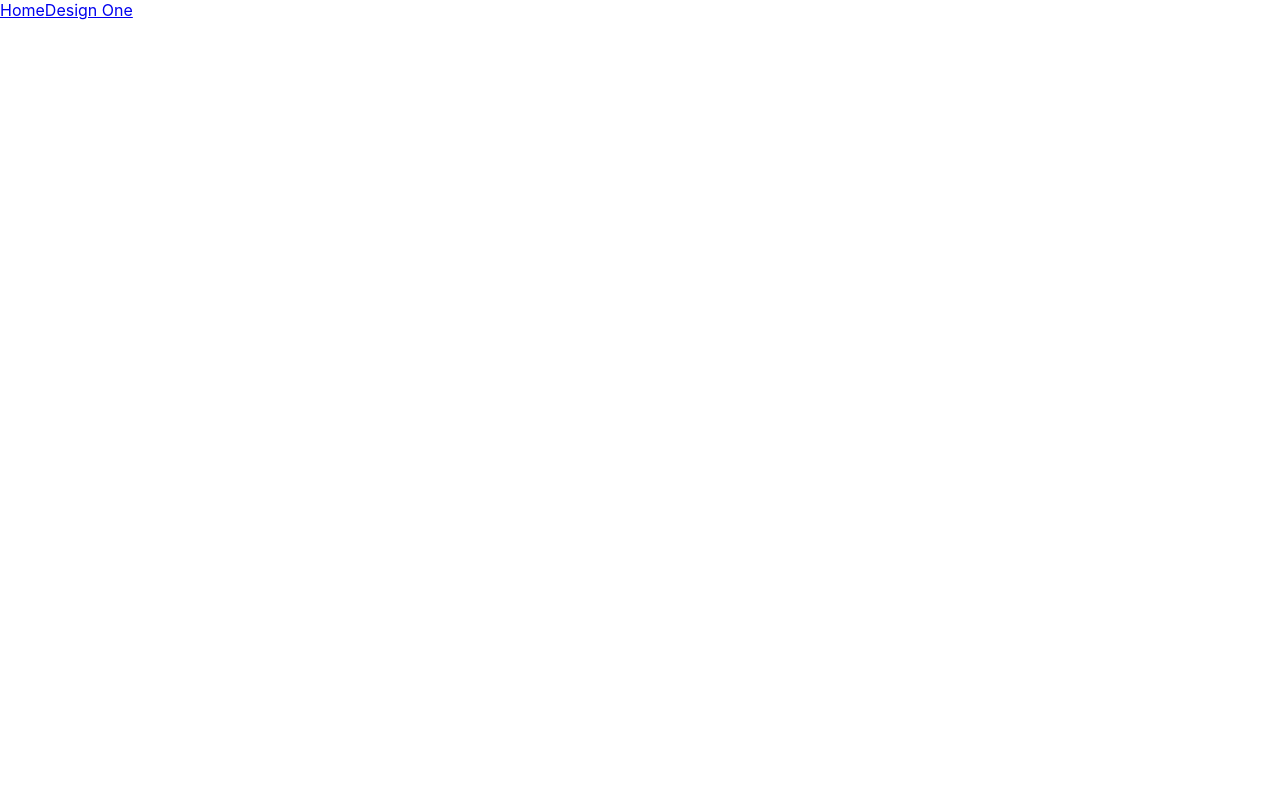
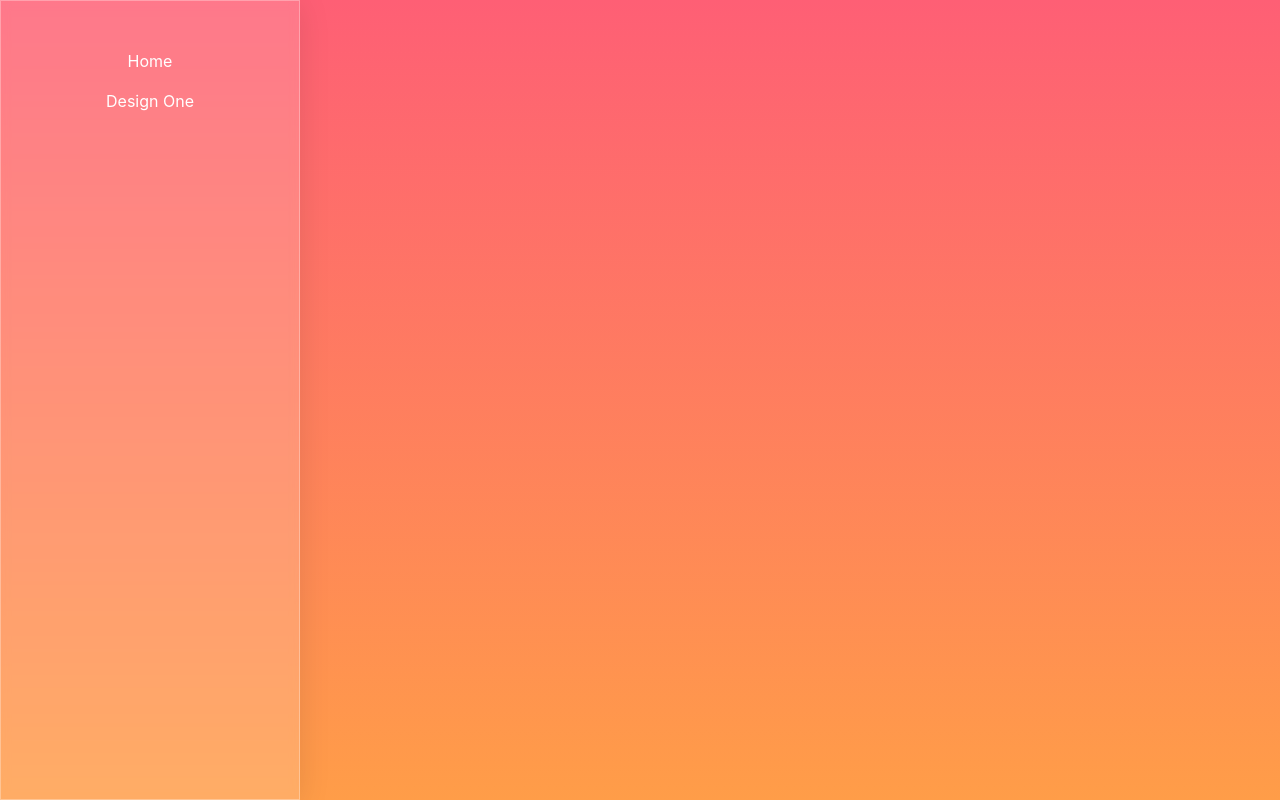
Before and after one commit to ABaker14791/framer-motion-animations, a React (Create React App) app: page / in a window 1280 px wide. Built offline with nearby package versions, Linux system fonts and the light colour scheme.

Commit message:
scss files added, navbar styled, other folder structure changes

```diff
--- a/package.json
+++ b/package.json
@@ -11,6 +11,7 @@
     "react-dom": "^18.1.0",
     "react-router-dom": "^6.3.0",
     "react-scripts": "5.0.1",
+    "sass": "^1.52.1",
     "web-vitals": "^2.1.4"
   },
   "scripts": {
--- a/src/App.jsx
+++ b/src/App.jsx
@@ -1,5 +1,7 @@
-import "./App.css";
+import "./sass/main.scss";
 import { BrowserRouter as Router, Routes, Route } from "react-router-dom";
+
+// Pages
 import Home from "./pages";
 import DesignOne from "./pages/DesignOne.jsx";
 
--- a/src/App.css
+++ b/src/App.scss
@@ -2,18 +2,6 @@
   margin: 0;
   padding: 0;
   box-sizing: border-box;
-}
-
-.App {
-  text-align: center;
-  min-height: 100vh;
-  color: #fff;
-  background: rgb(254, 95, 117);
-  background: linear-gradient(
-    180deg,
-    rgba(254, 95, 117, 1) 0%,
-    rgba(255, 157, 72, 1) 100%
-  );
 }
 
 .container {
--- a/src/components/Navbar.jsx
+++ b/src/components/Navbar.jsx
@@ -3,7 +3,7 @@ import { Link } from "react-router-dom";
 
 const Navbar = () => {
   return (
-    <nav>
+    <nav className="navbar">
       <Link to="/">Home</Link>
       <Link to="/DesignOne">Design One</Link>
     </nav>
--- a/src/components/squareAnimations.jsx
+++ b/src/components/squareAnimations.jsx
@@ -1,7 +1,7 @@
 import React from "react";
 import { motion } from "framer-motion";
 
-const squareAnimations = () => {
+const SquareAnimations = () => {
   return (
     <div className="container">
       <h1 className="title">Animations</h1>
@@ -36,4 +36,4 @@ const squareAnimations = () => {
   );
 };
 
-export default squareAnimations;
+export default SquareAnimations;
--- /dev/null
+++ b/src/sass/base/_global.scss
@@ -0,0 +1,11 @@
+body {
+  text-align: center;
+  min-height: 100vh;
+  color: #fff;
+  background: rgb(254, 95, 117);
+  background: linear-gradient(
+    180deg,
+    rgba(254, 95, 117, 1) 0%,
+    rgba(255, 157, 72, 1) 100%
+  );
+}
--- /dev/null
+++ b/src/sass/base/_reset.scss
@@ -0,0 +1,5 @@
+* {
+  margin: 0;
+  padding: 0;
+  box-sizing: border-box;
+}
--- /dev/null
+++ b/src/sass/components/_navbar.scss
@@ -0,0 +1,26 @@
+.navbar {
+  position: absolute;
+  top: 0;
+  left: 0;
+  height: 100%;
+  width: 300px;
+  display: flex;
+  flex-direction: column;
+  padding-top: 40px;
+  background: rgba(255, 255, 255, 0.16);
+
+  box-shadow: 0 4px 30px rgba(0, 0, 0, 0.1);
+  backdrop-filter: blur(5px);
+  -webkit-backdrop-filter: blur(5px);
+  border: 1px solid rgba(255, 255, 255, 0.3);
+}
+
+.navbar a {
+  padding: 10px 0;
+  text-decoration: none;
+  color: #fff;
+}
+
+.navbar a:hover {
+  color: #000;
+}
--- /dev/null
+++ b/src/sass/main.scss
@@ -0,0 +1,4 @@
+@import "base/global";
+@import "base/reset";
+
+@import "components/navbar";
```
Also changed, not shown: 1 other file (tests, documents, lock files or other folders).
